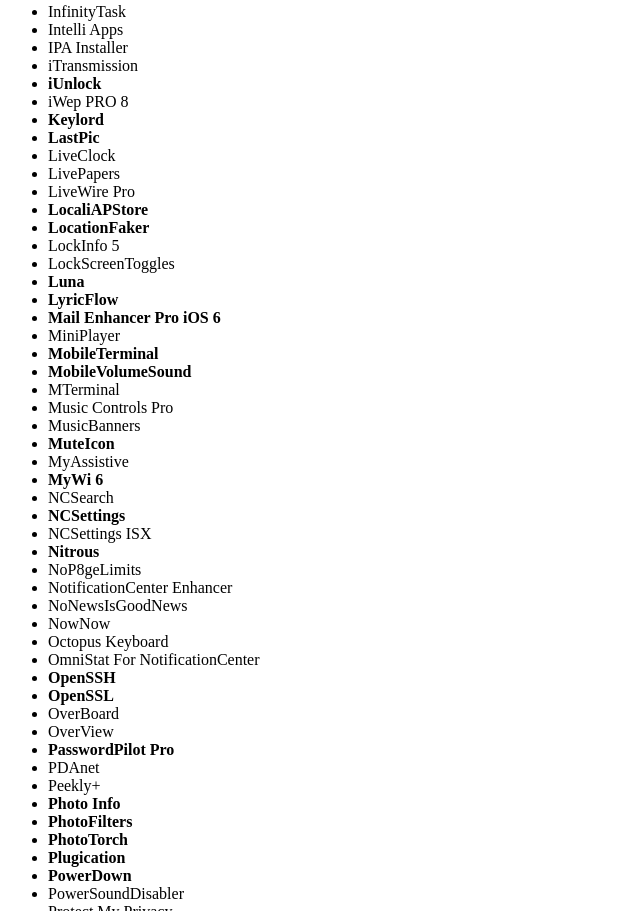
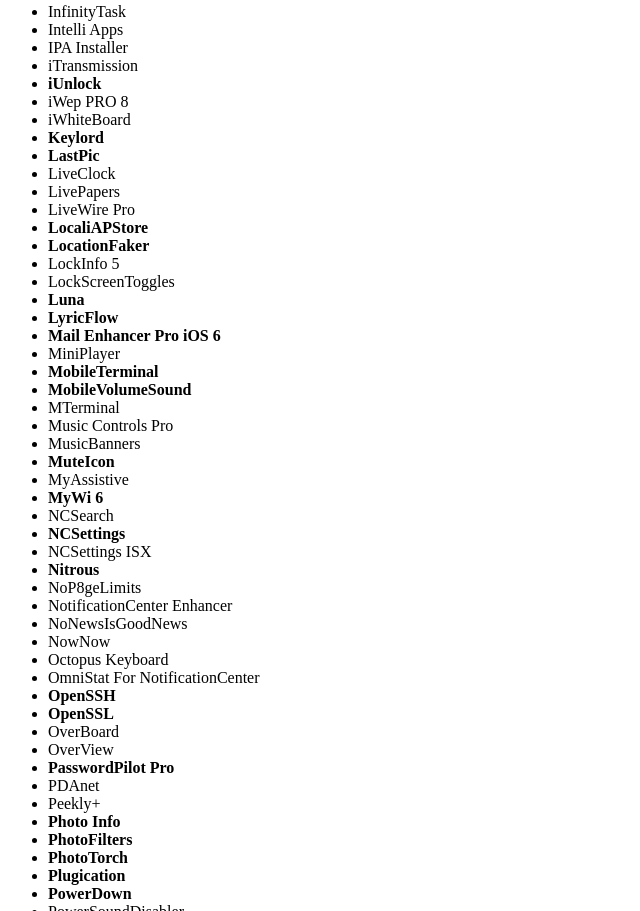
Before and after one commit to chowdhaj/chowdhaj.github.io, a plain HTML site: page #old.repo/index.html in a window 1280 px wide. Shown: the part 1937-2848 px from the top of the page, without its empty margins (0-640 px from the left). Drawn offline with Linux system fonts and the light colour scheme.

Commit message:
Update index.html

```diff
--- a/#old.repo/index.html
+++ b/#old.repo/index.html
@@ -108,6 +108,7 @@
 			<li>iTransmission</li>
 			<li><b>iUnlock</b></li>
 			<li>iWep PRO 8</li>
+			<li>iWhiteBoard</li>
 			<li><b>Keylord</b></li>
 			<li><b>LastPic</b></li>
 			<li>LiveClock</li>
```
